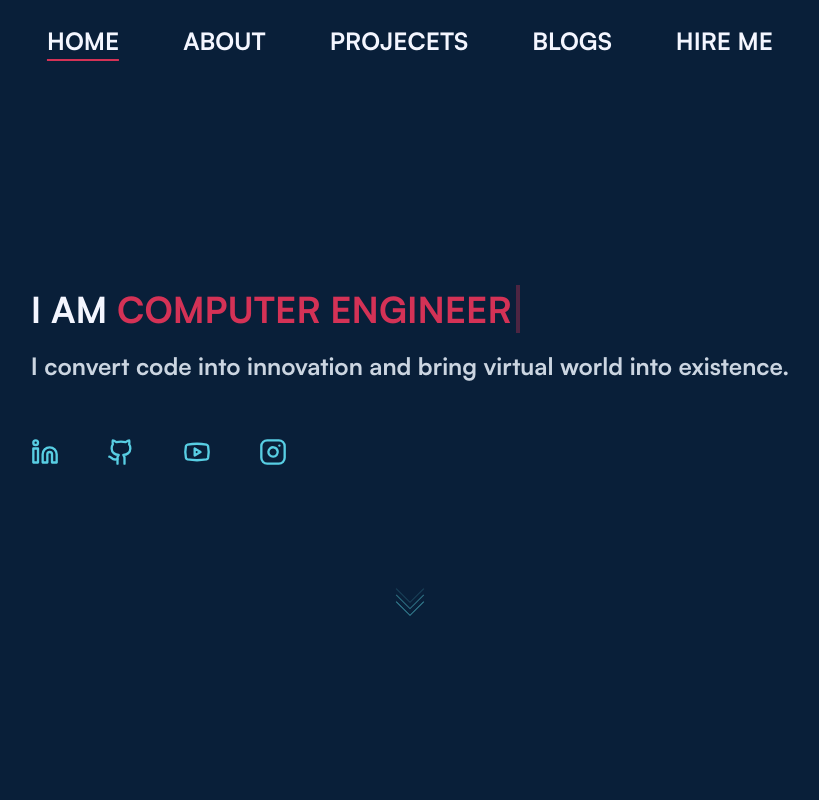
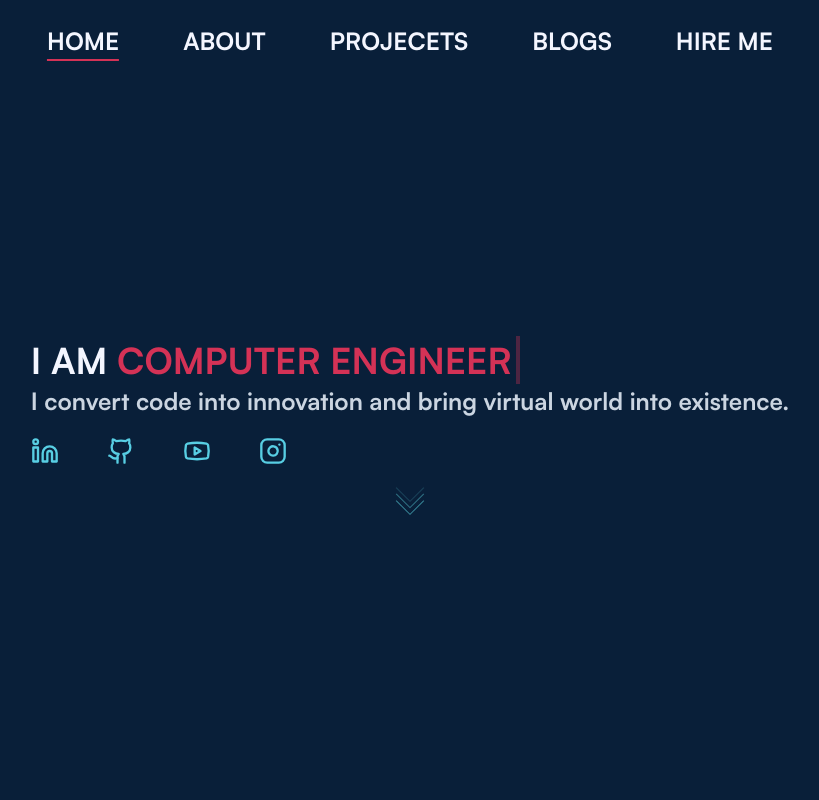
Before and after one commit to Bhargavoza1/my-portfolio, a Next.js app: page / in a window 1280 px wide. Shown: the top 800 px of the page, without its empty margins (230-1049 px from the left). Built offline with nearby package versions, Linux system fonts and the light colour scheme.

Commit message:
landscape landing page view

```diff
--- a/src/app/(landing)/page.tsx
+++ b/src/app/(landing)/page.tsx
@@ -56,20 +56,20 @@ export default function Home() {
 
                 <div className='grid h-screen myimg:pt-[140px] place-items-center justify-center'>
                     <div className='  px-5 2xl:px-[300px]  pt-[60px] landscape:pt-[20px]  myimg:pt-0     grid   '>
-                        <h1 className='  text-xl lg:text-4xl md:text-3xl pb-4 md:pb-5' style={myfont.style}>
+                        <h1 className='  text-xl lg:text-4xl md:text-3xl pb-4 md:pb-5 landscape:pb-1 ' style={myfont.style}>
                             I AM&nbsp;
                             <Typewriter textclass='text-MyRed' cursorclass='bg-MyRed'
                                         text="BHARGAV OZA,COMPUTER ENGINEER,HARDCORE PROGRAMMER,HARDCORE GAMER,EXPLORER"
                                         writeDelay={120} readDelay={1000} eraseDelay={70}/>
                         </h1>
-                        <p className='  max-w-[1100px] text-lg   lg:text-2xl  md:text-xl text-gray-300 pb-12 md:pb-14'
+                        <p className='  max-w-[1100px] text-lg   lg:text-2xl  md:text-xl text-gray-300 pb-12 md:pb-14 landscape:pb-5'
                            style={myfont.style}>I convert code into
                             innovation and bring virtual world into existence. </p>
 
 
                         <SocialMedia/>
                         <Link href='#about'>
-                            <div className={`${styles.box} flex justify-center mt-[50px]  myimg:mb-[80px]`}>
+                            <div className={`${styles.box} flex justify-center mt-[50px]  myimg:mb-[80px] landscape:mt-0`}>
                                 <span></span>
                                 <span></span>
                                 <span></span>
```
